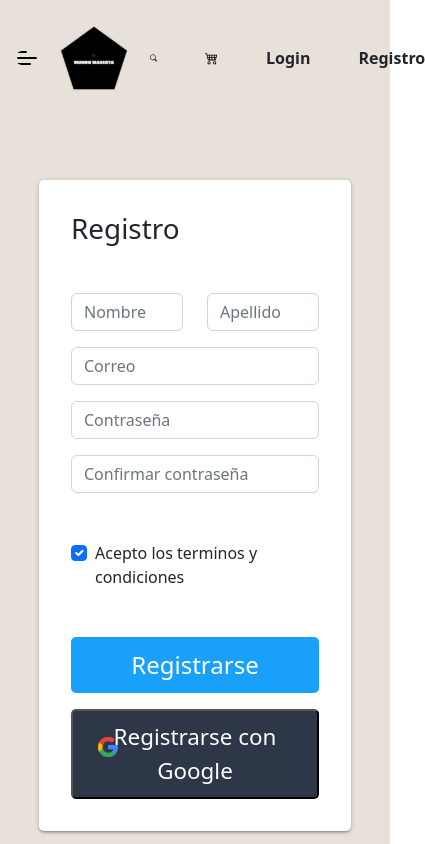
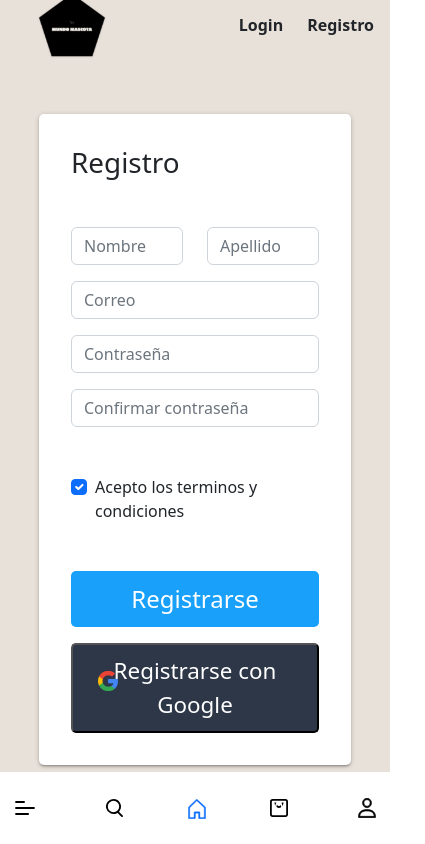
Before and after one commit to No-Country/c6-28-vue-node, a Vue app: page /register in a window 390 px wide. Shown: the top 844 px of the page, 425 px wide, since content can reach past the window. Built offline with nearby package versions, Linux system fonts and the light colour scheme; grey boxes are pictures that could not be loaded.

Commit message:
Add sidebar bottom

```diff
--- a/src/Components/HeaderBottom.vue
+++ b/src/Components/HeaderBottom.vue
@@ -1,10 +1,10 @@
 <template>
   <div
-    class="md:hidden fixed z-10 bottom-0 flex items-center justify-between shadow-bottomNavigation text-gray-700 body-font bg-white w-full h-14 sm:h-16 px-4"
+    class="d-md-none position-sticky z-10 bottom-0 d-flex align-items-center justify-content-between shadow-bottomNavigation text-gray-700 body-font bg-white w-100 h-14 sm:h-16 px-2 py-4"
   >
     <button
       aria-label="Menu"
-      class="menuBtn flex flex-col items-center justify-center flex-shrink-0 outline-none focus:outline-none"
+      class="menuBtn d-flex flex-column align-items-center justify-content-center flex-shrink-0"
     >
       <svg
         xmlns="http://www.w3.org/2000/svg"
@@ -43,7 +43,7 @@
         </g>
       </svg></button
     ><button
-      class="flex items-center justify-center flex-shrink-0 h-auto relative focus:outline-none"
+      class="d-flex align-items-center justify-content-center flex-shrink-0 h-auto position-relative focus:outline-none"
       aria-label="search-button"
     >
       <svg
@@ -75,7 +75,7 @@
           stroke-width="0.4"
         ></path></svg></a
     ><button
-      class="flex items-center justify-center flex-shrink-0 h-auto relative focus:outline-none transform"
+      class="d-flex align-items-center justify-content-center flex-shrink-0 position-relative"
       aria-label="cart-button"
     >
       <svg
@@ -92,10 +92,10 @@
           fill-rule="evenodd"
         ></path></svg
       ><span
-        class="cart-counter-badge flex items-center justify-center bg-heading text-white absolute -top-2.5 xl:-top-3 -end-2.5 xl:-end-3 rounded-full font-bold"
+        class="cart-counter-badge d-flex align-items-center justify-content-center bg-heading text-white position-absolute -top-2.5 xl:-top-3 -end-2.5 xl:-end-3 rounded-full font-bold"
         >0</span
       ></button
-    ><button class="flex-shrink-0 focus:outline-none">
+    ><button class="d-flex justify-content-center align-items-center flex-shrink-0 ">
       <svg
         xmlns="http://www.w3.org/2000/svg"
         width="18px"
@@ -113,4 +113,9 @@
     </button>
   </div>
 </template>
-<style scoped></style>
+<style scoped>
+  button{
+    border: transparent;
+    background-color: transparent;
+  }
+</style>
--- a/src/Components/HeaderOptional.vue
+++ b/src/Components/HeaderOptional.vue
@@ -2,10 +2,17 @@
 import { RouterLink } from "vue-router";
 import Logo from "../assets/Logo.svg";
 import IconBurger from "../assets/icons/IconBurger.svg";
+import OffCanvas from "./ui/OffCanvas/OffCanvas.vue";
+import SidebarOffCanvas from "./ui/OffCanvas/SidebarOffCanvas.vue";
 import { ref, onMounted, onUnmounted } from "vue";
+// import { useStore } from "vuex";
+import * as bootstrap from "bootstrap";
 
 const header = ref();
-
+const child = ref();
+const sidebar = ref(null);
+// const sidebarOffCanvas = ref(false);
+// const store = useStore();
 /**
  * this a callback function to add y remove the header_scrolling class
  */
@@ -21,7 +28,16 @@ function headerScroll() {
 
 onMounted(() => {
   window.addEventListener("scroll", headerScroll);
+  console.log(child.value.sidebar);
+  sidebar.value = bootstrap.Offcanvas.getOrCreateInstance(child.value.sidebar);
+  // const bsOffcanvas = new bootstrap.Offcanvas(child.value.sidebar);
+  // console.log(bsOffcanvas.show());
 });
+
+// eslint-disable-next-line require-jsdoc
+function handleShowOffCanvas() {
+  sidebar.value.show();
+}
 
 onUnmounted(() => {
   window.addEventListener("scroll", headerScroll);
@@ -33,12 +49,23 @@ onUnmounted(() => {
     class="d-flex px-3 py-2 sticky-top align-items-center z-index header"
   >
     <div class="logo d-flex align-items-center">
-      <img :src="IconBurger" class="d-md-none" alt="burger icon" />
+      <!-- <img
+        :src="IconBurger"
+        class="d-md-none"
+        alt="burger icon"
+        @click="store.commit('setOffCanvasShow', true)"
+      /> -->
+      <img
+        :src="IconBurger"
+        class="d-none d-md-block"
+        alt="burger icon"
+        @click="handleShowOffCanvas()"
+      />
       <router-link to="/" class="d-block">
         <img :src="Logo" class="header__logo d-block" alt="page logo" />
       </router-link>
     </div>
-    <nav class="d-none align-items-center d-md-inline-flex w-100">
+    <nav class="d-none align-items-center d-lg-flex w-75">
       <ul class="d-flex align-items-center gap-5 m-0">
         <router-link to="/productos" class="text-dark">Productos</router-link>
         <router-link to="/" class="text-dark">Marcas</router-link>
@@ -48,12 +75,12 @@ onUnmounted(() => {
       </ul>
     </nav>
     <div
-      class="d-flex gap-5 header__actions align-items-center justify-content-end"
+      class="d-flex gap-4 header__actions align-items-center justify-content-end w-lg-50"
     >
       <svg
         xmlns="http://www.w3.org/2000/svg"
         fill="currentColor"
-        class="bi bi-search header__searchIcon"
+        class="bi bi-search header__searchIcon d-none d-md-flex"
         viewBox="0 0 16 16"
         data-bs-toggle="modal"
         data-bs-target="#exampleModal"
@@ -67,7 +94,7 @@ onUnmounted(() => {
         fill="currentColor"
         height="20"
         width="20"
-        class="bi bi-cart4 header__cart"
+        class="bi bi-cart4 header__cart d-none d-md-flex"
         viewBox="0 0 16 16"
       >
         <path
@@ -77,6 +104,11 @@ onUnmounted(() => {
       <router-link to="/login" class="text-dark">Login</router-link>
       <router-link to="/register" class="text-dark">Registro</router-link>
     </div>
+    <Teleport to="body">
+      <OffCanvas ref="child">
+        <SidebarOffCanvas></SidebarOffCanvas>
+      </OffCanvas>
+    </Teleport>
   </header>
   <div
     id="exampleModal"
@@ -121,7 +153,8 @@ onUnmounted(() => {
 <style>
 .header {
   background-color: #e8e1d9;
-  min-height: 100px;
+  height: 50px;
+  /* min-height: 100px; */
 }
 
 .header__logo {
@@ -141,7 +174,8 @@ onUnmounted(() => {
     Oxygen, Ubuntu, Cantarell, "Open Sans", "Helvetica Neue", sans-serif;
   font-weight: 600;
   color: black;
-  height: 100px;
+  /* height: 100px; */
+  width: 100%;
 }
 
 .header__searchIcon {
@@ -162,4 +196,10 @@ onUnmounted(() => {
   box-shadow: var(--tw-ring-offset-shadow, 0 0 #0000),
     var(--tw-ring-shadow, 0 0 #0000), var(--tw-shadow);
 }
+
+@media (min-width: 992px){
+  .w-lg-50{
+    width: 25%;
+  }
+}
 </style>
--- /dev/null
+++ b/src/Components/ui/OffCanvas/OffCanvas.vue
@@ -0,0 +1,61 @@
+<!-- eslint-disable vue/no-parsing-error -->
+<script setup>
+import { useStore } from "vuex";
+import { ref } from "vue";
+
+const store = useStore();
+const sidebar = ref();
+
+const props = defineProps({
+  position: {
+    type: String,
+    required: false,
+    default: "left",
+  },
+});
+
+defineExpose({
+  sidebar,
+});
+
+/**
+ * @return {*} a string
+ * @param {*} value it's a string
+ */
+function validation(value) {
+  let base = "offcanvas-";
+  if (value == "left") {
+    base += "start";
+  }
+  if (value == "right") {
+    base += "end";
+  }
+  return base;
+}
+</script>
+<template>
+    <div
+      id="offCanvas"
+      ref="sidebar"
+      class="offcanvas w-100"
+      :class="[
+        validation(props.position),
+      ]"
+      tabindex="-1"
+      aria-labelledby="offCanvasLabel"
+    >
+      <div class="offcanvas-header">
+        <h5 id="offCanvasLabel" class="offcanvas-title">Offcanvas</h5>
+        <button
+          type="button"
+          class="btn-close"
+          data-bs-dismiss="offcanvas"
+          aria-label="Close"
+          @click="store.commit('setOffCanvasShow', false)"
+        ></button>
+      </div>
+      <div class="offcanvas-body">
+        <slot></slot>
+      </div>
+    </div>
+</template>
--- /dev/null
+++ b/src/Components/ui/OffCanvas/SidebarOffCanvas.vue
@@ -0,0 +1,15 @@
+<script setup>
+
+</script>
+<template>
+  <nav class="w-100">
+    <ul class="d-flex align-items-center flex-column gap-5 m-0">
+      <router-link to="/productos" class="text-dark">Productos</router-link>
+      <router-link to="/" class="text-dark">Marcas</router-link>
+      <router-link to="/" class="text-dark">ofertas</router-link>
+      <router-link to="/" class="text-dark">Servicios</router-link>
+      <router-link to="/" class="text-dark">Acerca de</router-link>
+    </ul>
+  </nav>
+</template>
+<style scoped></style>
--- a/src/store/index.js
+++ b/src/store/index.js
@@ -17,6 +17,11 @@ const store = createStore({
     brands: [],
     offers: [],
     checkoutTotal: null,
+    offCanvas: {
+      show: false,
+      widthAll: false,
+      overflowHidden: false,
+    },
   },
 
   mutations: {
@@ -74,6 +79,14 @@ const store = createStore({
       };
       state.checkoutTotal = null;
     },
+
+    setOffCanvasShow(state, payload) {
+      state.offCanvas.show = payload;
+    },
+
+    setOffCanvasWidthAll(state, payload) {
+      state.offCanvas.widthAll = payload;
+    },
   },
 
   actions: {
```
Also changed, not shown: src/Components/ui/Modal/ModalBase.vue (added, +31 -0 lines), src/Components/ui/OffCanvas/CartOffCanvas.vue (added).
